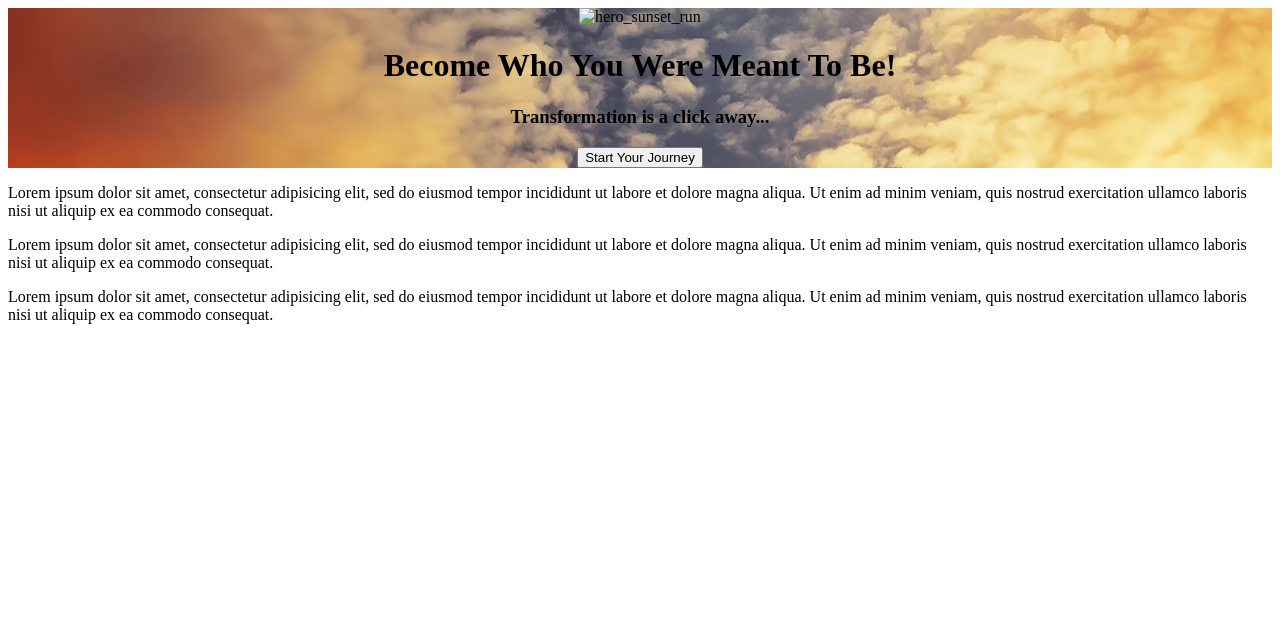
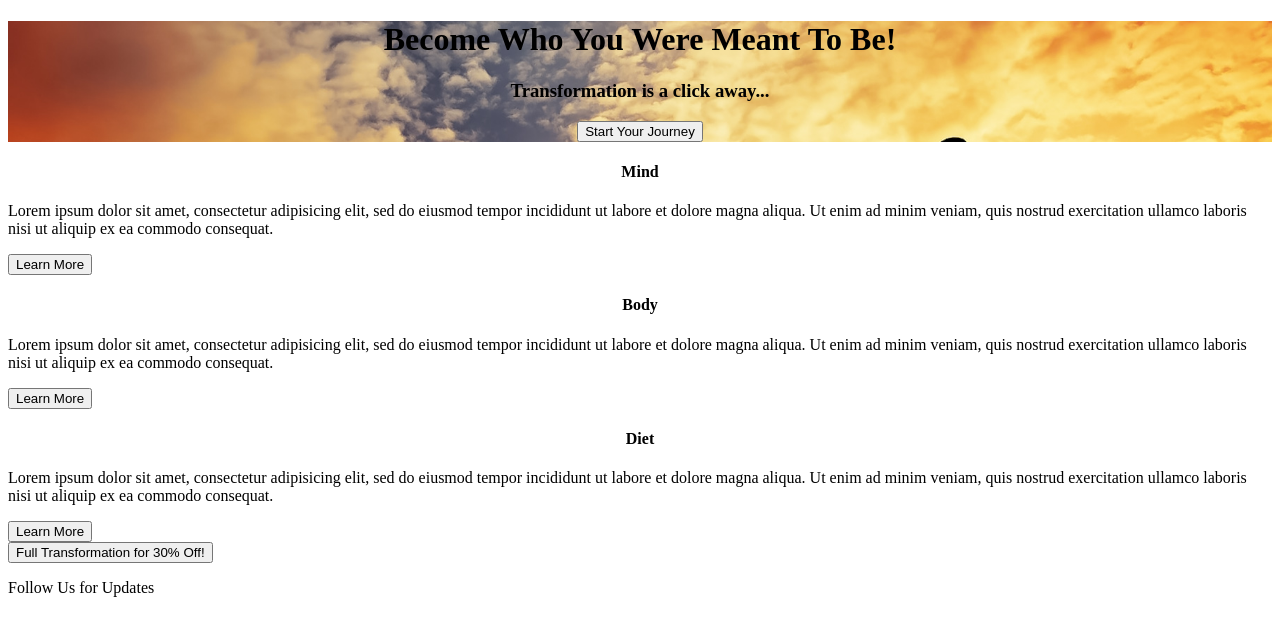
Before and after one commit to jessredd/jessredd.github.io, a plain HTML site: page unit_3/index.html in a window 1280 px wide. Drawn offline with Linux system fonts and the light colour scheme; files whose address does not match are found by name.

Commit message:
div align

```diff
--- a/unit_3/css/style.css
+++ b/unit_3/css/style.css
@@ -1,4 +1,21 @@
 header {
 	text-align: center;
 	background: url(images/hero_sunset_run.jpg);
+	background-size: cover;
 }
+h4 {
+	text-align: center;
+	text-decoration: bold
+}
+.mind {
+	align-items: left;
+}
+.body {
+	align-items: center;
+}
+.diet {
+	align-items: right;
+}
+.social {
+	text-align: right;
+}
--- a/unit_3/index.html
+++ b/unit_3/index.html
@@ -4,38 +4,53 @@
 	<title>Start Your Journey</title>
 	<link rel="stylesheet" type="text/css" href="css/style.css">
 </head>
+
 <body>
 	<header>
-		<nav></nav>
-		<img src="hero_sunset_run.jpg"
-		alt="hero_sunset_run"
-		title="sunset workout">
+		<!-- <img src=""> -->
+		<!-- <nav></nav> -->
+
 		<h1>Become Who You Were Meant To Be!</h1>
 		<h3>Transformation is a click away...</h3>
-		<button type="button">Start Your Journey</button>
+		<button id=cta type="button">Start Your Journey</button>
 	</header>
 
 
-	<section>
+	<div id="mind">
+		<h4>Mind</h4>
 		<p>Lorem ipsum dolor sit amet, consectetur adipisicing elit, sed do eiusmod
 		tempor incididunt ut labore et dolore magna aliqua. Ut enim ad minim veniam,
 		quis nostrud exercitation ullamco laboris nisi ut aliquip ex ea commodo
 		consequat.</p>
-	</section>
-	<section>
+		<button class="learn" type="button">Learn More</button>
+	</div>
+
+	<div id="body">
+		<h4>Body</h4>
 		<p>Lorem ipsum dolor sit amet, consectetur adipisicing elit, sed do eiusmod
 		tempor incididunt ut labore et dolore magna aliqua. Ut enim ad minim veniam,
 		quis nostrud exercitation ullamco laboris nisi ut aliquip ex ea commodo
 		consequat.</p>
-	</section>
-	<section>
+		<button class="learn" type="button">Learn More</button>
+	</div>
+
+	<div id="diet">
+		<h4>Diet</h4>
 		<p>Lorem ipsum dolor sit amet, consectetur adipisicing elit, sed do eiusmod
 		tempor incididunt ut labore et dolore magna aliqua. Ut enim ad minim veniam,
 		quis nostrud exercitation ullamco laboris nisi ut aliquip ex ea commodo
 		consequat.</p>
-	</section>
+		<button class="learn" type="button">Learn More</button>
+	</div>
 
 
-	<footer></footer>
+	<div>
+		<button id="discount" type="button">Full Transformation for 30% Off!</button>
+	</div>
+
+
+	<footer>
+		<p id="social">Follow Us for Updates</p>
+	</footer>
 </body>
 </html>
```
Also changed, not shown: unit_3/images/hero_sunset_run.jpg (renamed from unit_3/css/images/hero_sunset_run.jpg), 3 other files.
